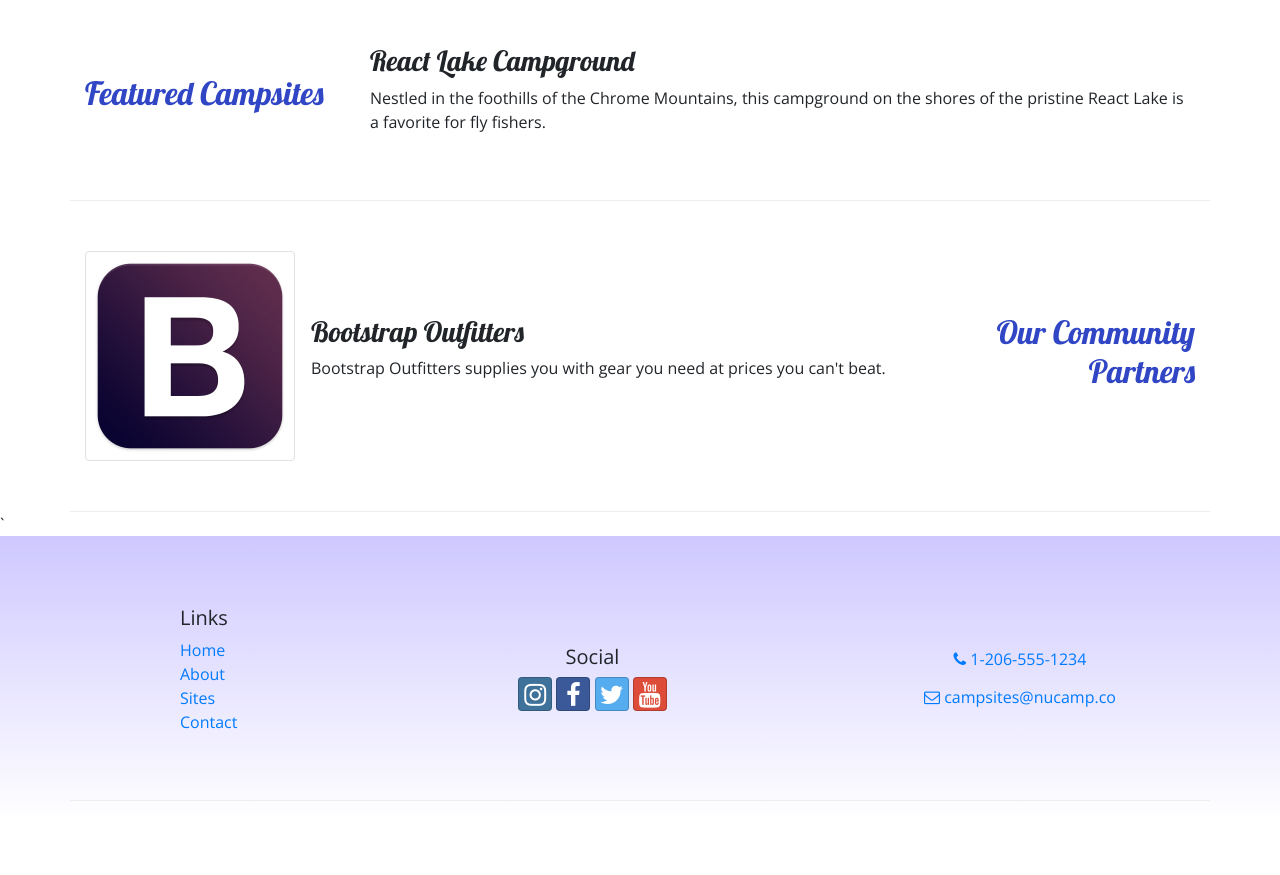
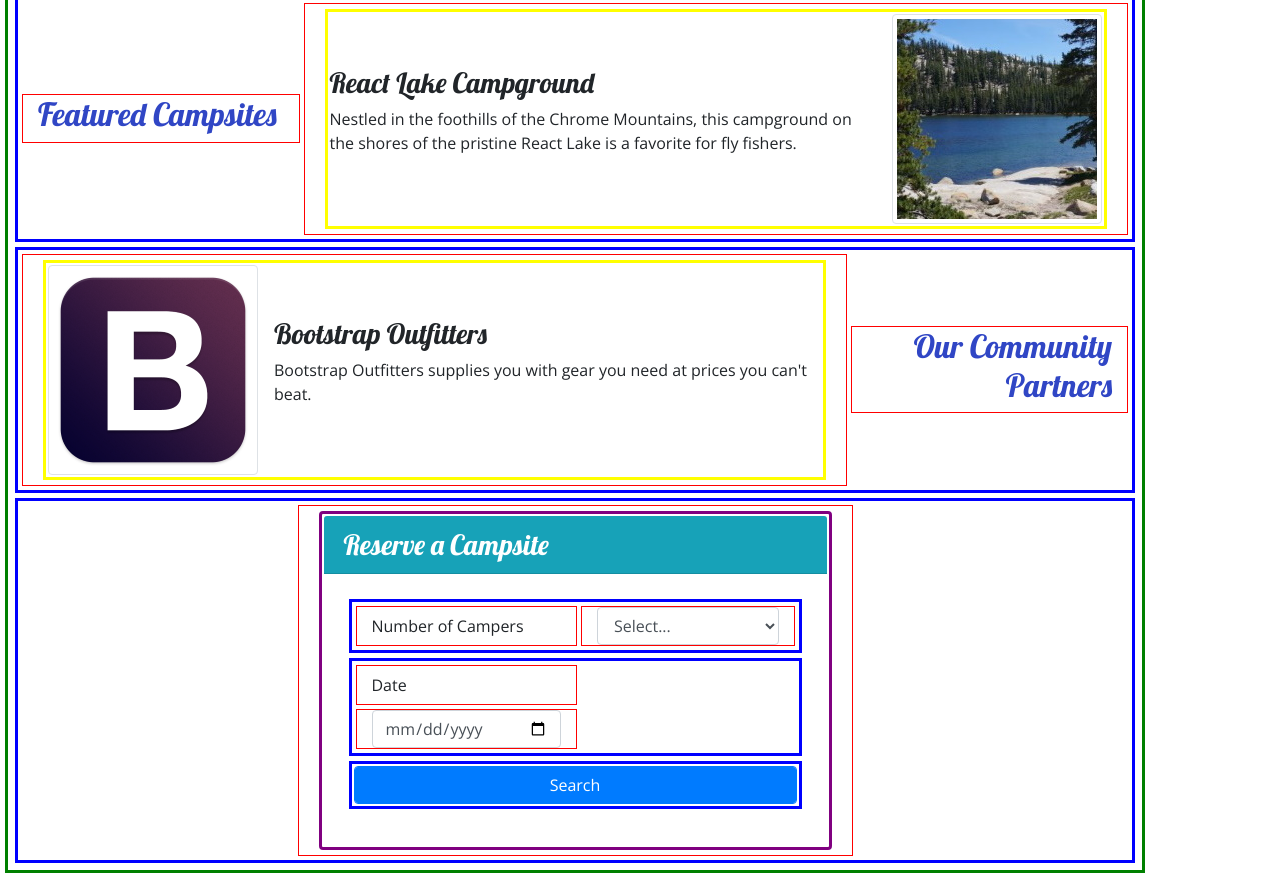
Before and after one commit to kristinealli/NuCampCampSite, a website: page index.html in a window 1280 px wide. Shown: the part 638-1513 px from the top of the page. Before the commit the page ends 1459 px from the top, so only its background shows below. Drawn offline with nearby package versions, Linux system fonts and the light colour scheme; files that its build step writes are made by us from their sources.

Commit message:
Week 2 Assignment

```diff
--- /dev/null
+++ b/css/borders-styles.css
@@ -0,0 +1,36 @@
+/* My borders showing different div */
+.col, div[class^="col-"], label[class^="col-"] {
+    border: 1px solid red;
+    margin: 2px;
+
+  }
+
+  .row {
+    border: 3px solid blue;
+    padding: 2px;
+    margin: 5px;
+  }
+
+  .container, .container-fluid {
+    border: 3px solid green;
+    padding: 2px;
+    margin: 5px;
+  }
+
+  .media {
+    border: 3px solid yellow;
+    padding: 2px;
+    margin: 5px;
+  }
+
+  .card {
+    border: 3px solid purple;
+    padding: 2px;
+    margin: 5px;
+  }
+
+  .orange-border {
+
+    border: 1px solid green;
+
+  }
--- a/index.html
+++ b/index.html
@@ -14,12 +14,14 @@
     <link rel="stylesheet" href="css/styles.css" />
     <link rel="stylesheet" href="node_modules/font-awesome/css/font-awesome.min.css" />
     <link rel="stylesheet" href="node_modules/bootstrap-social/bootstrap-social.css" />
+    <link rel="stylesheet" href="xcss/borders-styles.css"/>
+
 
     <title>NuCamp: A Better Way To Camp</title>
 </head>
 
 <body>
-        <!-- Jumbo Tron -->
+        <!-- JumboTron -->
     <header class="jumbotron jumbotron-fluid">
         <div class="container">
             <div class="row row-content align-items-center">
@@ -29,6 +31,9 @@
                 <div class="col">
                     <h1>NuCamp</h1>
                     <h2>a better way to camp</h2>
+                </div>
+                <div class="col-md-4 col-xl-2">
+                    <a class="text-nowrap" href="#reserveForm"><button class="btn btn-info btn-lg">Reserve Campsite</button></a>
                 </div>
             </div>
         </div>
@@ -50,8 +55,9 @@
             </div>
         </div>
     </nav>
-
+        <!--Site Content-->
     <div class="container">
+                            <!-- Our Campsites-->
         <div class="row row-content align-items-center">
             <div class="col-sm-4 order-sm-last col-md-3">
                 <h2 class="text-sm-right">Discover & Review</h2>
@@ -66,17 +72,22 @@
                 </div>
             </div>
         </div>
-
+                            <!-- Featured Campsites-->
         <div class="row row-content align-items-center">
             <div class="col-sm-4 col-md-3">
-                <h2>Featured Campsites</h2>
+                <h2 class="text-sm-left">Featured Campsites</h2>
             </div>
             <div class="col">
-                <h3>React Lake Campground</h3>
-                <p class="d-none d-sm-block">Nestled in the foothills of the Chrome Mountains, this campground on the shores of the pristine React Lake is a favorite for fly fishers.</p>
+                <div class="media">
+                    <div class="media-body align-self-center">
+                        <h3>React Lake Campground</h3>
+                        <p class="d-none d-sm-block">Nestled in the foothills of the Chrome Mountains, this campground on the shores of the pristine React Lake is a favorite for fly fishers.</p>
+                    </div>
+                    <img class="d-flex ml-3 img-thumbnail" src="img/react-lake-thumb.jpg" alt="React Lake Thumb">
+                </div>
             </div>
         </div>
-
+                                    <!-- Our Community Partners-->
         <div class="row row-content align-items-center">
             <div class="col-sm-4 order-sm-last col-md-3">
                 <h2 class="text-sm-right">Our Community Partners</h2>
@@ -91,7 +102,43 @@
                 </div>
             </div>
         </div>
-    </div>`
+        <div class="row row-content">
+            <div class="col-sm-6 mx-auto">
+                <div class="card">
+                    <h3 class="card-header bg-info text-white">Reserve a Campsite</h3>
+                    <div class="card-body">
+                        <form class="form-group" id="reserveForm"> <!-- Reservation Form-->
+                            <div class="row form-group">
+                                <label class="col-sm-6 col-xs-12 col-form-label" for="numCampers">Number of Campers</label>
+                                <div class="col form-group">
+                                    <select class="form-control" name="numCampers" id="numCampers">
+                                        <option>Select...</option>
+                                        <option value="1">1</option>
+                                        <option value="2">2</option>
+                                        <option value="3">3</option>
+                                        <option value="4">4</option>
+                                        <option value="5">5</option>
+                                        <option value="6">6</option>
+                                    </select>
+                                </div>
+                            </div>
+                            <div class="row form-group">
+                                    <label class="col-sm-6 col-xs col-form-label" for="date">Date</label>
+                                    <div class="col-sm-6">
+                                        <input class="form-control" type="date" id="date" name="date" placeholder="date">
+                                    </div>
+                            </div>
+                            <div class="row form-group">
+                                <button type="submit" class="btn btn-primary form-control">Search</button>
+                            </div>
+                        </form> <!-- End of Reservation Form-->
+                    </div>
+                </div>
+            </div>
+        </div>
+    </div>
+
+    </div> <!-- Closes out container-->
 
     <footer class="site-footer">
         <div class="container">
```
Also changed, not shown: 1 other file.
